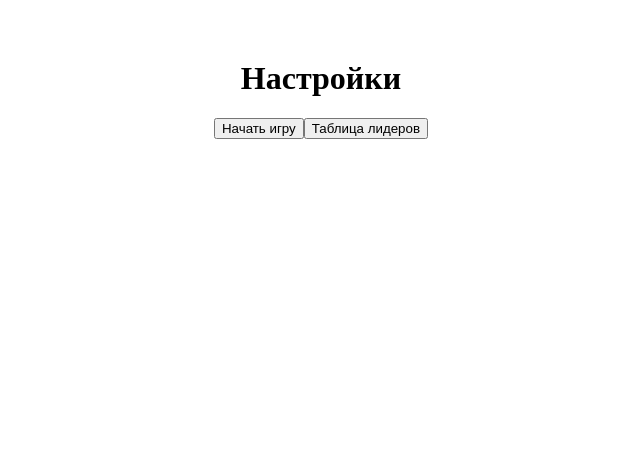
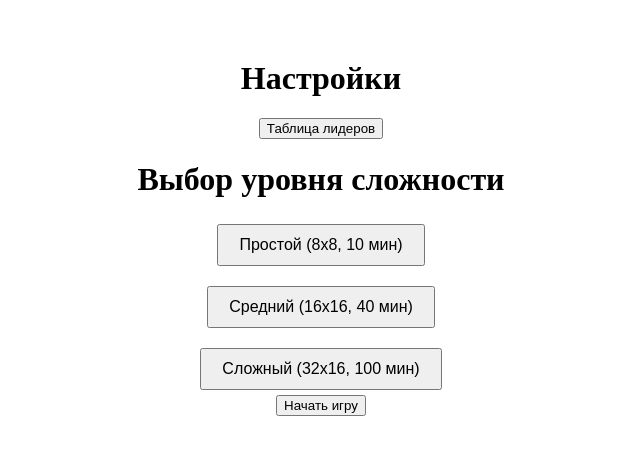
Before and after one commit to liwiggwp/iq-group-minesweeper-game-vue, a Vue app: page / in a window 1280 px wide. Shown: the top 454 px of the page, without its empty margins (319-959 px from the left). Built offline with nearby package versions, Linux system fonts and the light colour scheme.

Commit message:
add select difficulty on page

```diff
--- a/src/view/SettingsView.vue
+++ b/src/view/SettingsView.vue
@@ -1,13 +1,59 @@
 <template>
   <div>
     <h1>Настройки</h1>
+    <button @click="$router.push('/leaderboard')">Таблица лидеров</button>
+    <h1>Выбор уровня сложности</h1>
+    <div class="difficulty">
+      <button @click="selectDifficulty('easy')">Простой (8x8, 10 мин)</button>
+      <button @click="selectDifficulty('medium')">
+        Средний (16x16, 40 мин)
+      </button>
+      <button @click="selectDifficulty('hard')">
+        Сложный (32x16, 100 мин)
+      </button>
+    </div>
+    <p v-if="selectedDifficulty">
+      Выбрано {{ difficultyText[selectedDifficulty] }}
+    </p>
     <button @click="$router.push('/game')">Начать игру</button>
-    <button @click="$router.push('/leaderboard')">Таблица лидеров</button>
   </div>
 </template>
 
 <script>
 export default {
-  name: "SettingsView",
+  data() {
+    return {
+      selectedDifficulty: null,
+      difficultyText: {
+        easy: "Простой (8x8, 10 мин)",
+        medium: "Средний (16x16, 40 мин)",
+        hard: "Сложный (32x16, 100 мин)",
+      },
+    };
+  },
+  methods: {
+    selectDifficulty(difficulty) {
+      this.selectedDifficulty = difficulty;
+    },
+
+  },
 };
 </script>
+
+<style>
+.difficulty{
+  display: flex;
+  flex-direction: column;
+  align-items: center;
+  justify-content: center;
+  gap: 10px;
+  margin-top: 20px;
+}
+
+.difficulty button {
+  margin: 5px;
+  padding: 10px 20px;
+  font-size: 16px;
+  cursor: pointer;
+}
+</style>
```
